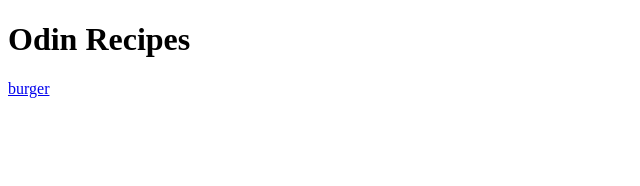
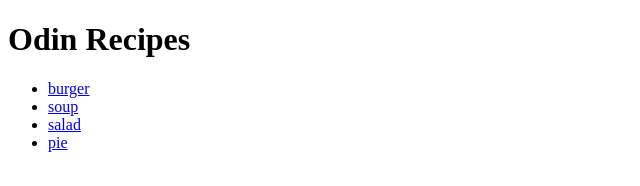
Before and after one commit to syrupsandwich/odin-recipes, a plain HTML site: page index.html in a window 1280 px wide. Shown: the whole page, without its empty margins (0-640 px from the left). Drawn offline with Linux system fonts and the light colour scheme.

Commit message:
Update index.html

```diff
--- a/index.html
+++ b/index.html
@@ -7,6 +7,11 @@
 
     <body>
         <h1>Odin Recipes</h1>
-        <a href="./recipes/burger.html">burger</a>
+        <ul>
+            <li><a href="./recipes/burger.html">burger</a></li>
+            <li><a href="./recipes/soup.html">soup</a></li>
+            <li><a href="./recipes/salad.html">salad</a></li>
+            <li><a href="./recipes/pie.html">pie</a></li>
+        </ul>
     </body>
 </html>
```
